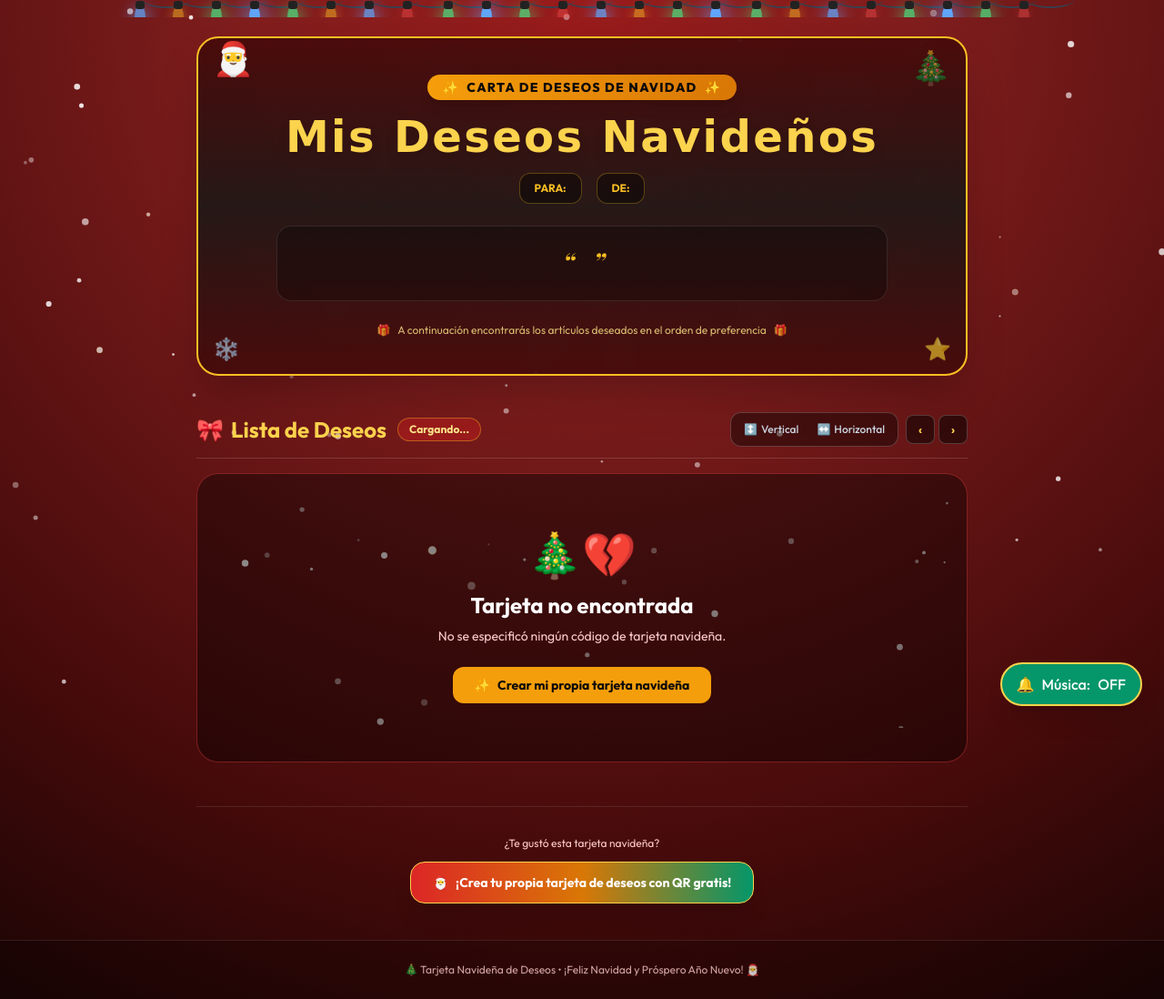
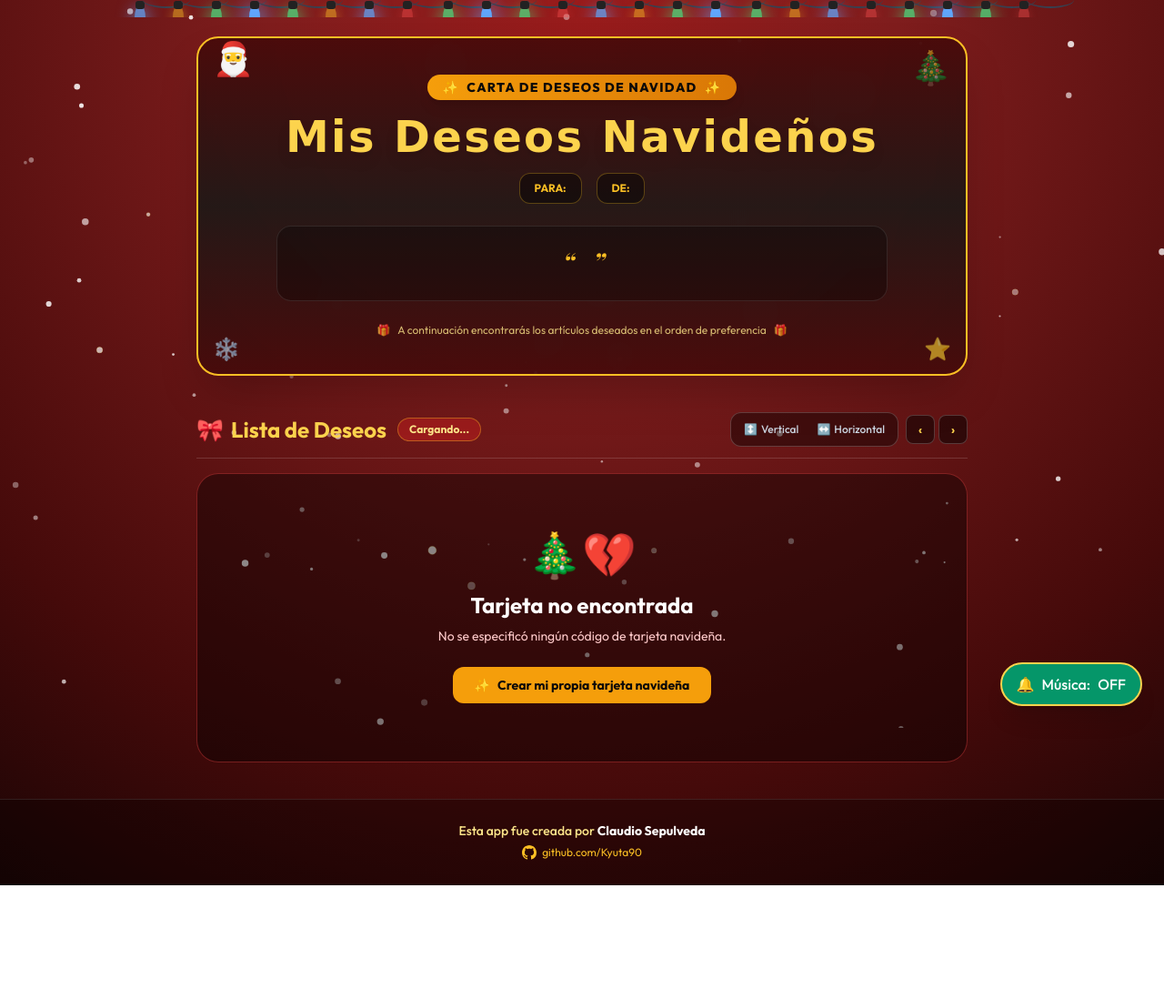
Before and after one commit to Kyuta90/tarjeta-navidena, a website: page public/card.html in a window 1280 px wide. Shown: the whole page at 91% size. After the commit the page ends 973 px from the top, so only its background shows below. Drawn offline with nearby package versions, Linux system fonts and the light colour scheme; a web font is replaced by a local one.

Commit message:
Actualizar pie de pagina: agregar autor Claudio Sepulveda github.com/Kyuta90 y remover mensaje anterior

```diff
--- a/public/card.html
+++ b/public/card.html
@@ -137,14 +137,6 @@
       </a>
     </div>
 
-    <!-- Botón Volver / Crear Tarjeta -->
-    <div class="mt-12 text-center pt-8 border-t border-white/10">
-      <p class="text-xs text-red-200 mb-3">¿Te gustó esta tarjeta navideña?</p>
-      <a href="/" class="inline-flex items-center gap-2 bg-gradient-to-r from-red-600 via-amber-600 to-emerald-600 hover:opacity-90 text-white font-bold px-6 py-3 rounded-2xl shadow-xl text-sm border border-amber-300 transition-transform hover:scale-105">
-        <span>🎅</span> ¡Crea tu propia tarjeta de deseos con QR gratis!
-      </a>
-    </div>
-
   </main>
 
   <!-- Modal para Visualizar Imagen en Grande (Lightbox) -->
@@ -159,8 +151,16 @@
   </div>
 
   <!-- Pie de Página -->
-  <footer class="relative z-20 py-6 text-center text-xs text-red-200/80 border-t border-white/10 bg-black/20 mt-auto">
-    <p>🎄 Tarjeta Navideña de Deseos • ¡Feliz Navidad y Próspero Año Nuevo! 🎅</p>
+  <footer class="relative z-20 py-6 text-center text-xs text-red-200/80 border-t border-white/10 bg-black/30 mt-auto">
+    <p class="text-sm text-amber-200 font-medium">
+      Esta app fue creada por <strong class="text-white font-bold">Claudio Sepulveda</strong>
+    </p>
+    <p class="mt-1.5">
+      <a href="https://github.com/Kyuta90" target="_blank" rel="noopener noreferrer" class="inline-flex items-center gap-1.5 text-xs text-amber-400 hover:text-amber-300 hover:underline transition-colors">
+        <svg class="w-4 h-4 fill-current inline-block" viewBox="0 0 24 24"><path d="M12 0C5.37 0 0 5.37 0 12c0 5.31 3.435 9.795 8.205 11.385.6.105.825-.255.825-.57 0-.285-.015-1.23-.015-2.235-3.015.555-3.795-.735-4.035-1.41-.135-.345-.72-1.41-1.23-1.695-.42-.225-1.02-.78-.015-.795.945-.015 1.62.87 1.845 1.23 1.08 1.815 2.805 1.305 3.495.99.105-.78.42-1.305.765-1.605-2.67-.3-5.46-1.335-5.46-5.925 0-1.305.465-2.385 1.23-3.225-.12-.3-.54-1.53.12-3.18 0 0 1.005-.315 3.3 1.23.96-.27 1.98-.405 3-.405s2.04.135 3 .405c2.295-1.56 3.3-1.23 3.3-1.23.66 1.65.24 2.88.12 3.18.765.84 1.23 1.905 1.23 3.225 0 4.605-2.805 5.625-5.475 5.925.435.375.81 1.095.81 2.22 0 1.605-.015 2.895-.015 3.3 0 .315.225.69.825.57A12.02 12.02 0 0024 12c0-6.63-5.37-12-12-12z"/></svg>
+        <span>github.com/Kyuta90</span>
+      </a>
+    </p>
   </footer>
 
   <!-- Scripts -->
```
Also changed, not shown: public/index.html (+10 -5 lines).
